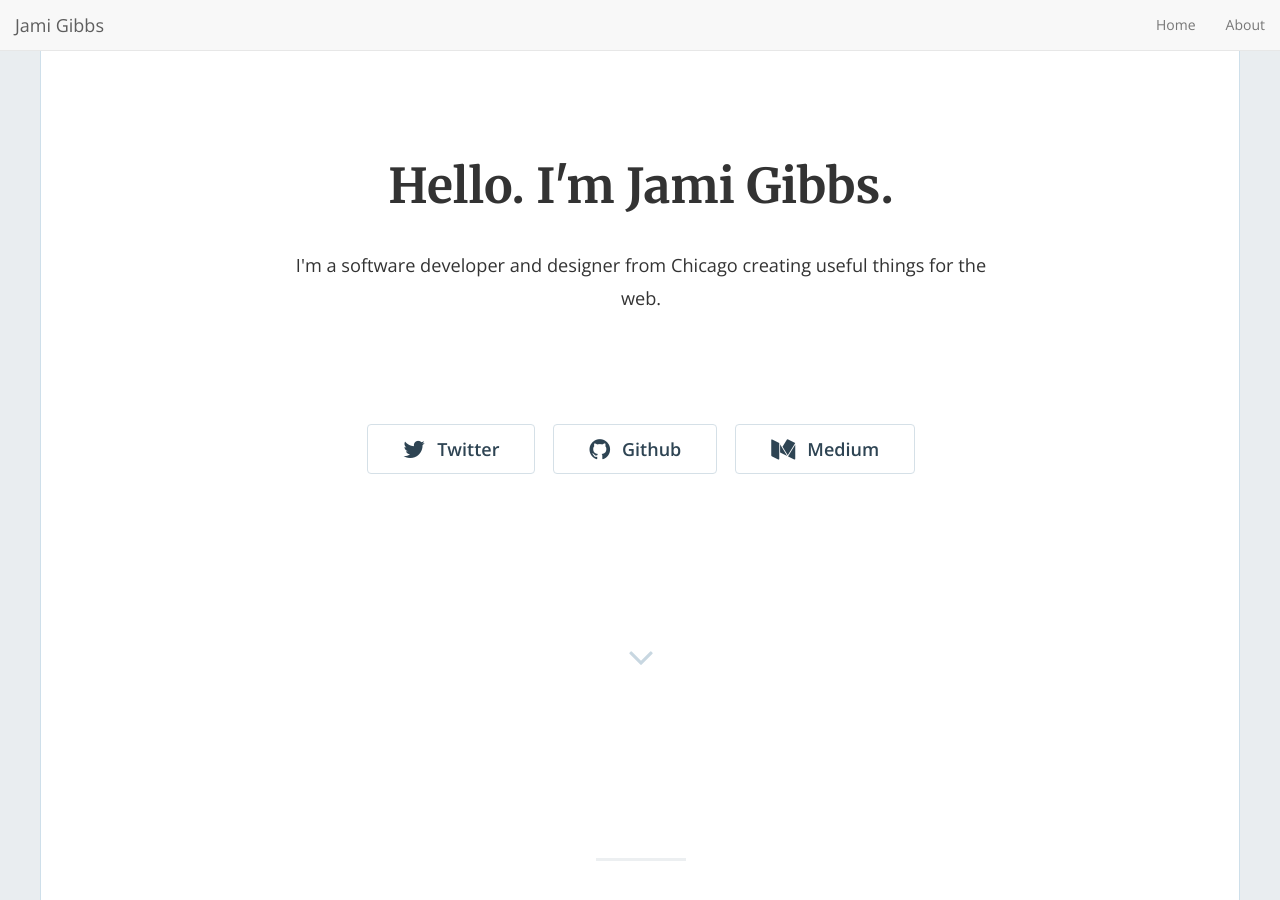
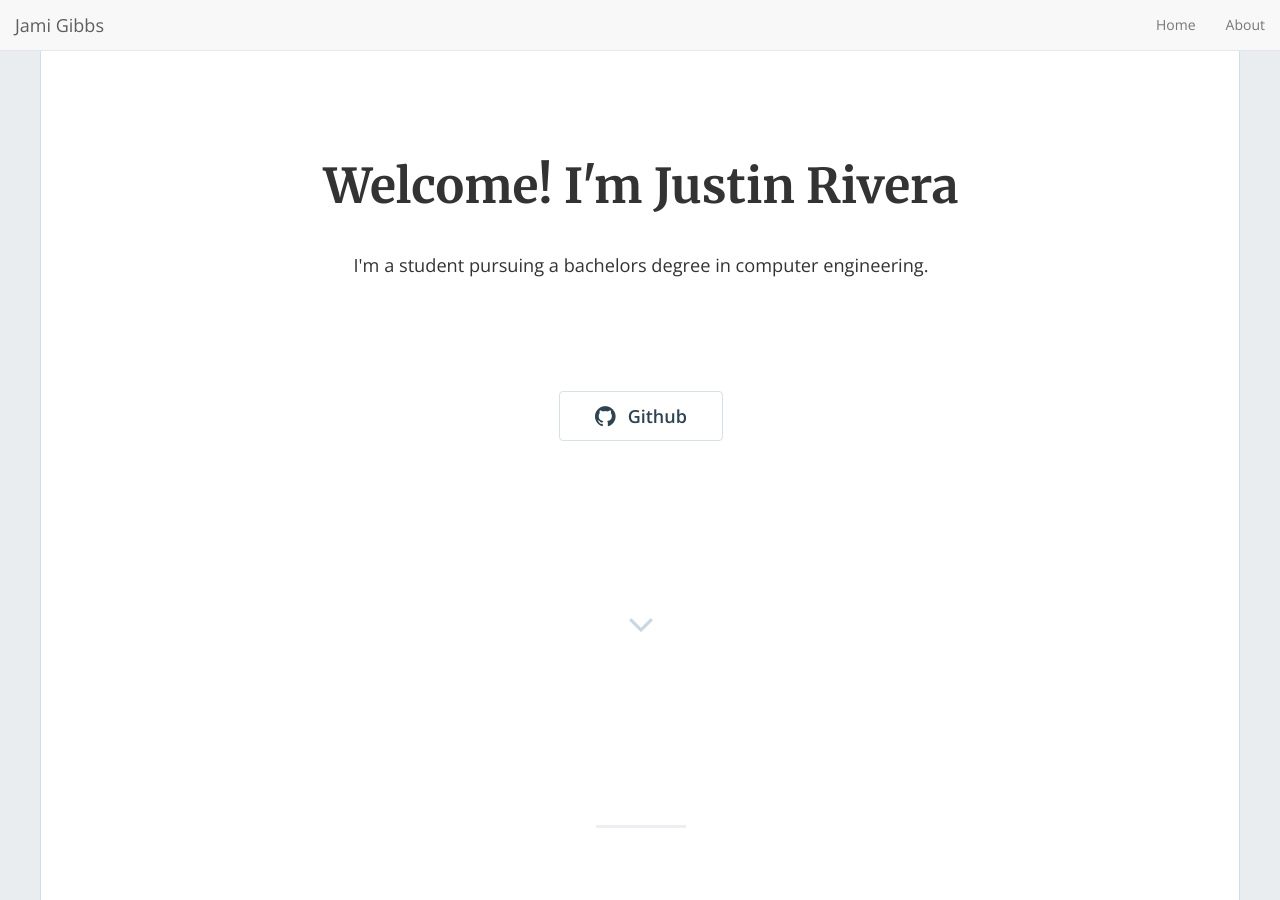
Before and after one commit to Jfrivera20/Jfrivera20.github.io, a Jekyll site: the page built from index.html, in a window 1280 px wide and 900 px high. Built offline with Jekyll 4.4.1, drawn with Linux system fonts in a browser that asks for light colours; nearby versions of some CDN libraries; the list of posts is cut into pages by our own code.

Commit message:
Evaluating template 1

```diff
--- a/_config.yml
+++ b/_config.yml
@@ -13,14 +13,12 @@
 # you will see them accessed via {{ site.title }}, {{ site.email }}, and so on.
 # You can create any custom variable you would like, and they will be accessible
 # in the templates via {{ site.myvariable }}.
-title: "Hello. I'm Jami Gibbs."
-email: 'jami0821@gmail.com'
-description: "I'm a software developer and designer from Chicago creating useful things for the web."
+title: "Welcome! I'm Justin Rivera"
+email: 'justin.rivera2@upr.edu'
+description: "I'm a student pursuing a bachelors degree in computer engineering."
 baseurl: "" # the subpath of your site, e.g. /blog
-url: "https://jamigibbs.github.io/phantom" # the base hostname & protocol for your site, e.g. https://example.com
-twitter_username: 'jamigibbs'
-github_username: 'jamigibbs'
-medium_username: 'blog.jamigibbs.com'
+url: "https://jfrivera20.github.io/#portfolio" # the base hostname & protocol for your site, e.g. https://example.com
+github_username: 'Jfrivera20'
 
 # Build settings
 markdown: kramdown
--- a/_includes/home-hero.html
+++ b/_includes/home-hero.html
@@ -27,14 +27,8 @@
 
           <div class="hero-buttons">
 
-            {% if site.twitter_username != '' %}
-              <a href="https://twitter.com/{{ site.twitter_username }}"><button class="btn btn-default btn-lg"><i class="fa fa-twitter fa-lg"></i>Twitter</button></a>
-            {% endif %}
             {% if site.github_username != '' %}
               <a href="https://github.com/{{ site.github_username }}"><button class="btn btn-default btn-lg"><i class="fa fa-github fa-lg"></i>Github</button></a>
-            {% endif %}
-            {% if site.medium_username != '' %}
-              <a href="https://{{ site.medium_username }}"><button class="btn btn-default btn-lg"><i class="fa fa-medium fa-lg"></i>Medium</button></a>
             {% endif %}
 
           </div>
```
Also changed, not shown: README.md (deleted), preview.jpg (deleted).
